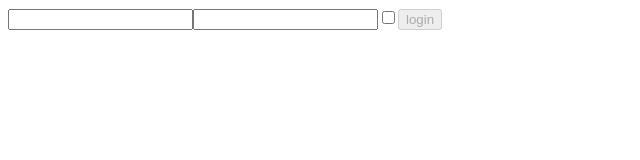
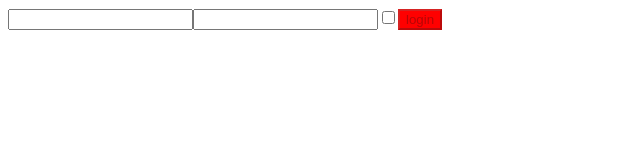
Before and after one commit to Zulk0rne1n/React-Exercises, a React (Create React App) app: page / in a window 1280 px wide. Shown: the top 160 px of the page, without its empty margins (0-640 px from the left). Built offline with nearby package versions, Linux system fonts and the light colour scheme.

Commit message:
Styling 03 added

```diff
--- a/src/Login.js
+++ b/src/Login.js
@@ -29,13 +29,16 @@ export class Login extends React.Component {
 
     render() {
         const isDisabled = !this.state.username || !this.state.password
+        const LoginStyle = {
+            backgroundColor: this.state.password.length < 8 ? 'red' : 'green'
+        }
 
         return (
             <div>
                 <input name="username" type="text" value={this.state.username} onChange={this.handleInputChange} />
                 <input name="password" type="password" value={this.state.password} onChange={this.handleInputChange} />
                 <input name="remember" type="checkbox" checked={this.state.remember} onChange={this.handleInputChange} />
-                <button onClick={this.handleLogin} disabled={isDisabled}>login</button>
+                <button style={LoginStyle} onClick={this.handleLogin} disabled={isDisabled}>login</button>
             </div>
         )
     }
--- a/src/index.css
+++ b/src/index.css
@@ -2,3 +2,7 @@
     background-color: blueviolet;
     border: 2px solid rgb(0, 0, 0);
 } */
+
+/* .login {
+
+} */
```
Also changed, not shown: src/index.js (line endings or trailing spaces).
